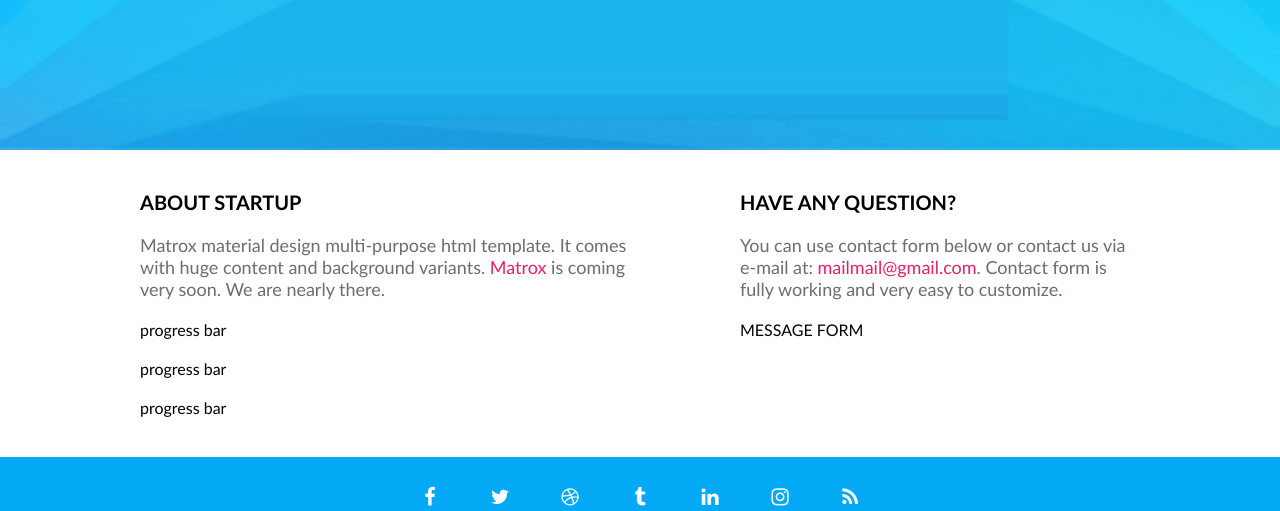
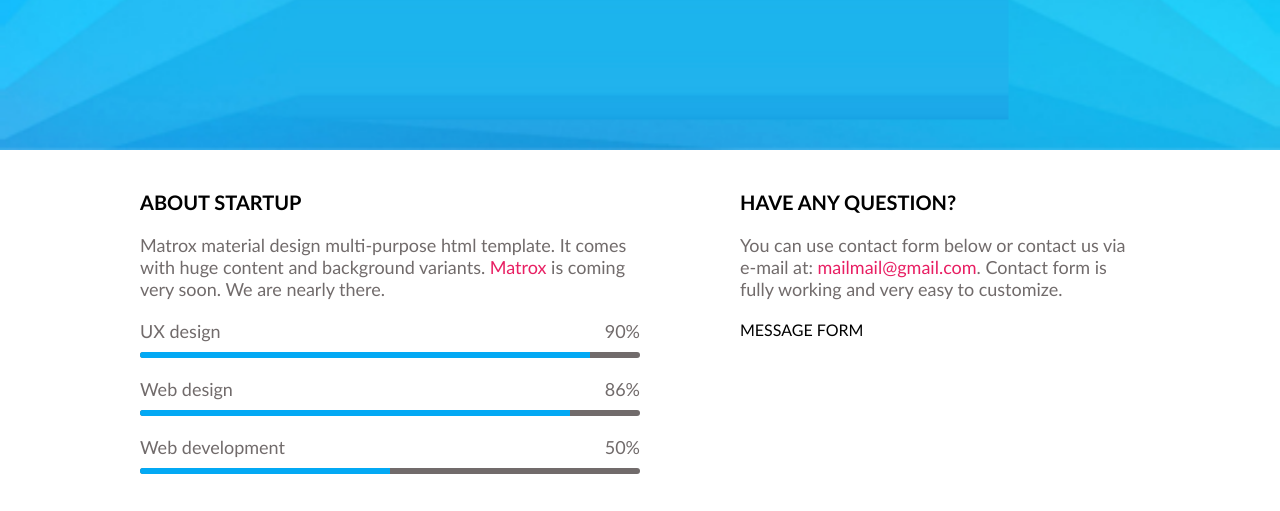
Before and after one commit to bozenakr/4-coming-soon, a website: page index.html in a window 1280 px wide. Shown: the part 650-1161 px from the top of the page. Drawn offline with Linux system fonts and the light colour scheme.

Commit message:
Progress bars static

```diff
--- a/css/components/progress-bar.css
+++ b/css/components/progress-bar.css
@@ -0,0 +1,26 @@
+.progress-bar {
+    display: flex;
+    flex-direction: column;
+    gap: 10px;
+}
+.progress-bar > .top {
+    display: flex;
+    justify-content: space-between;
+    color: var(--grey-dark);
+    font-size: 18px;
+}
+
+.progress-bar > .bottom {
+        background-color: var(--grey-dark);
+    height: 6px;
+    border-radius: 3px;
+}
+
+.progress-bar > .bottom > .progress {
+    height: 100%;
+    background-color: var(--primary-color);
+    /* border-radius: 3px 0 0 3px; */
+    border-radius: inherit;
+    border-top-right-radius: 0;
+    border-bottom-right-radius: 0;
+}
--- a/index.html
+++ b/index.html
@@ -54,9 +54,33 @@
                 <div class="left-column">
                     <h2 class="section-title">About startup</h2>
                     <p class="section-description"> Matrox material design multi-purpose html template. It comes with huge content and background variants. <a href="#">Matrox</a> is coming very soon. We are nearly there.</p>
-                    <div>progress bar</div>
-                    <div>progress bar</div>
-                    <div>progress bar</div>
+                    <div class="progress-bar">
+                        <div class="top">
+                            <div class="label">UX design</div>
+                            <div class="value">90%</div>
+                        </div>
+                        <div class="bottom">
+                            <div class="progress" style="width: 90%;"></div>
+                        </div>
+                    </div>
+                    <div class="progress-bar">
+                        <div class="top">
+                            <div class="label">Web design</div>
+                            <div class="value">86%</div>
+                        </div>
+                        <div class="bottom">
+                            <div class="progress" style="width: 86%;"></div>
+                        </div>
+                    </div>
+                    <div class="progress-bar">
+                        <div class="top">
+                            <div class="label">Web development</div>
+                            <div class="value">50%</div>
+                        </div>
+                        <div class="bottom">
+                            <div class="progress" style="width: 50%;"></div>
+                        </div>
+                    </div>
                 </div>
                 <div class="right-column">
                     <h2 class="section-title">Have any question?</h2>
```
